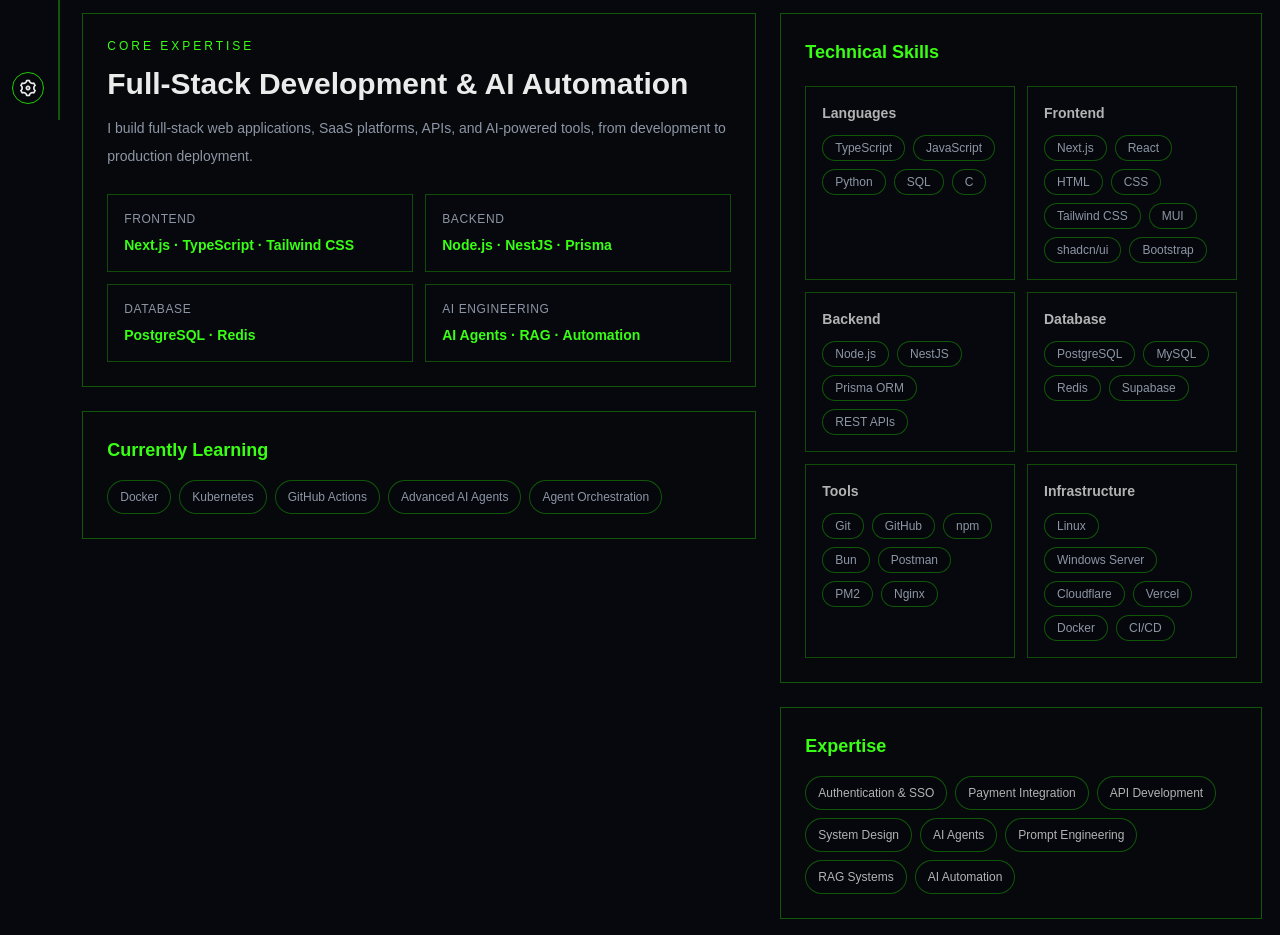
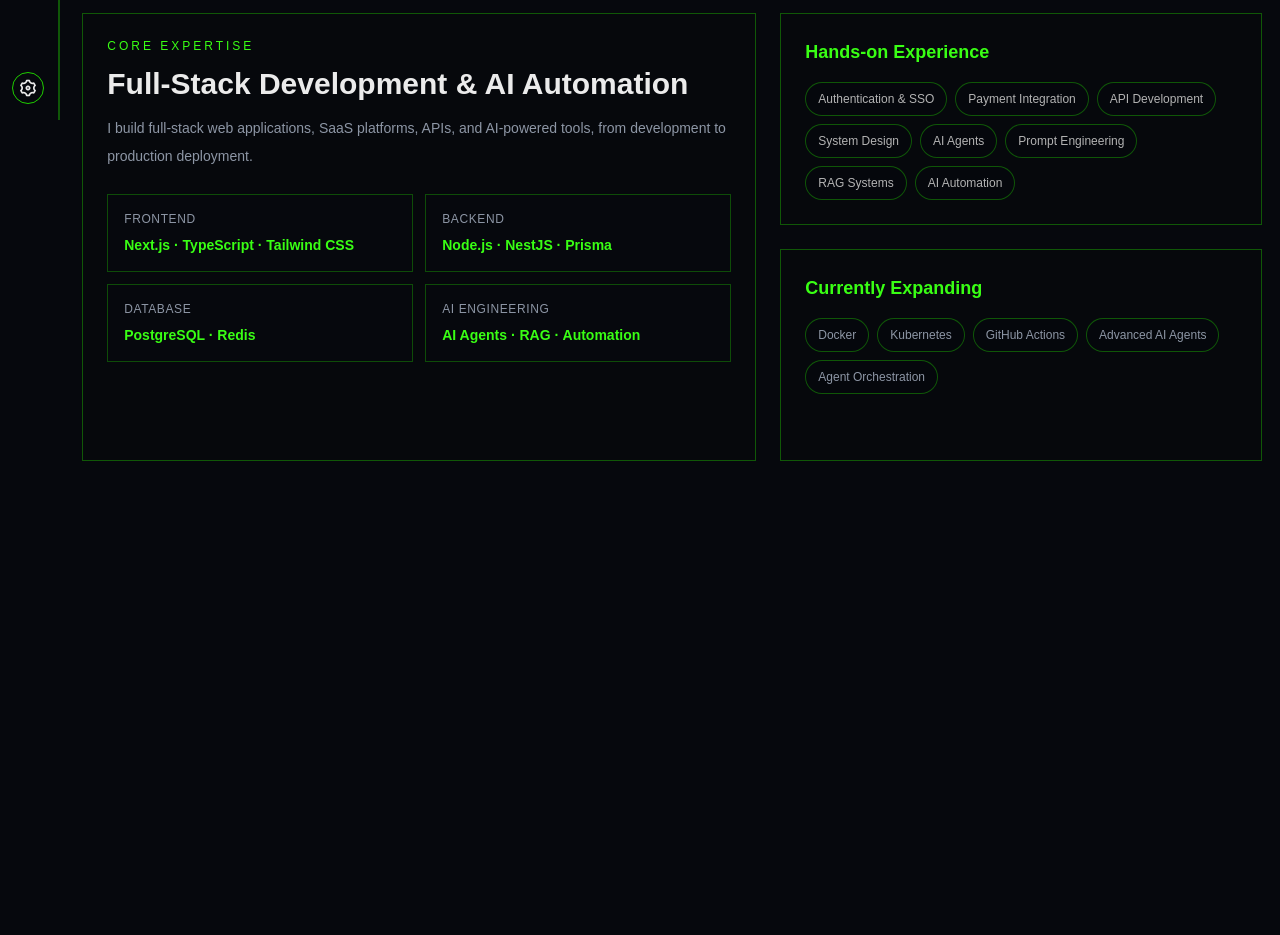
Before and after one commit to konain611/Portfolio, a Next.js app in the folder syedkonainnasir/: page /detailed/skills in a window 1280 px wide. Shown: the part 680-1615 px from the top of the page. After the commit the page ends 1157 px from the top, so only its background shows below. Built offline with nearby package versions, Linux system fonts and the light colour scheme.

Commit message:
Update page.jsx

```diff
--- a/syedkonainnasir/src/app/detailed/skills/page.jsx
+++ b/syedkonainnasir/src/app/detailed/skills/page.jsx
@@ -20,12 +20,7 @@ const skillGroups = [
   },
   {
     title: "Backend",
-    items: [
-      "Node.js",
-      "NestJS",
-      "Prisma ORM",
-      "REST APIs",
-    ],
+    items: ["Node.js", "NestJS", "Prisma ORM", "REST APIs"],
   },
   {
     title: "Database",
@@ -63,16 +58,14 @@ export default function SkillsPage() {
   return (
     <div className="mx-auto flex w-full max-w-[97%] flex-col gap-6 py-4">
       <div className="flex flex-col items-start border-l-4 border-(--border) py-2">
-        <h1 className="ml-4 text-left text-4xl font-bold uppercase">
-          Skills
-        </h1>
+        <h1 className="ml-4 text-left text-4xl font-bold uppercase">Skills</h1>
       </div>
 
       <SkillsRadarChart />
 
       <div className="grid gap-6 lg:grid-cols-[1.4fr_1fr]">
-        <div className="space-y-6">
-          <section className="border border-(--border)/40 bg-background/50 p-6">
+
+        <section className="h-full border border-(--border)/40 bg-background/50 p-6">
           <p className="text-xs uppercase tracking-[0.25em] text-(--accent)">
             Core Expertise
           </p>
@@ -120,9 +113,27 @@ export default function SkillsPage() {
           </div>
         </section>
 
+        <aside className="grid grid-rows-2 gap-6">
           <section className="border border-(--border)/40 bg-background/50 p-6">
             <h3 className="text-lg font-semibold text-(--accent)">
-              Currently Learning
+              Hands-on Experience
+            </h3>
+
+            <div className="mt-4 flex flex-wrap gap-2">
+              {expertise.map((item) => (
+                <span
+                  key={item}
+                  className="rounded-full border border-(--border)/40 bg-background/70 px-3 py-2 text-xs text-(--foreground)"
+                >
+                  {item}
+                </span>
+              ))}
+            </div>
+          </section>
+
+          <section className="border border-(--border)/40 bg-background/50 p-6">
+            <h3 className="text-lg font-semibold text-(--accent)">
+              Currently Expanding
             </h3>
 
             <div className="mt-4 flex flex-wrap gap-2">
@@ -142,55 +153,6 @@ export default function SkillsPage() {
               ))}
             </div>
           </section>
-        </div>
-
-        <aside className="space-y-6">
-          <section className="border border-(--border)/40 bg-background/50 p-6">
-            <h3 className="text-lg font-semibold text-(--accent)">
-              Technical Skills
-            </h3>
-
-            <div className="mt-5 grid gap-3 sm:grid-cols-2 lg:grid-cols-1 xl:grid-cols-2">
-              {skillGroups.map((group) => (
-                <div
-                  key={group.title}
-                  className="border border-(--border)/35 bg-background p-4"
-                >
-                  <p className="text-sm font-semibold text-(--foreground)">
-                    {group.title}
-                  </p>
-
-                  <div className="mt-3 flex flex-wrap gap-2">
-                    {group.items.map((item) => (
-                      <span
-                        key={item}
-                        className="rounded-full border border-(--border)/40 bg-background/70 px-3 py-1 text-xs text-(--muted)"
-                      >
-                        {item}
-                      </span>
-                    ))}
-                  </div>
-                </div>
-              ))}
-            </div>
-          </section>
-
-          <section className="border border-(--border)/40 bg-background/50 p-6">
-            <h3 className="text-lg font-semibold text-(--accent)">
-              Expertise
-            </h3>
-
-            <div className="mt-4 flex flex-wrap gap-2">
-              {expertise.map((item) => (
-                <span
-                  key={item}
-                  className="rounded-full border border-(--border)/40 bg-background/70 px-3 py-2 text-xs text-(--foreground)"
-                >
-                  {item}
-                </span>
-              ))}
-            </div>
-          </section>
         </aside>
       </div>
     </div>
```
Lines whose indentation alone changed are shown as unchanged.
